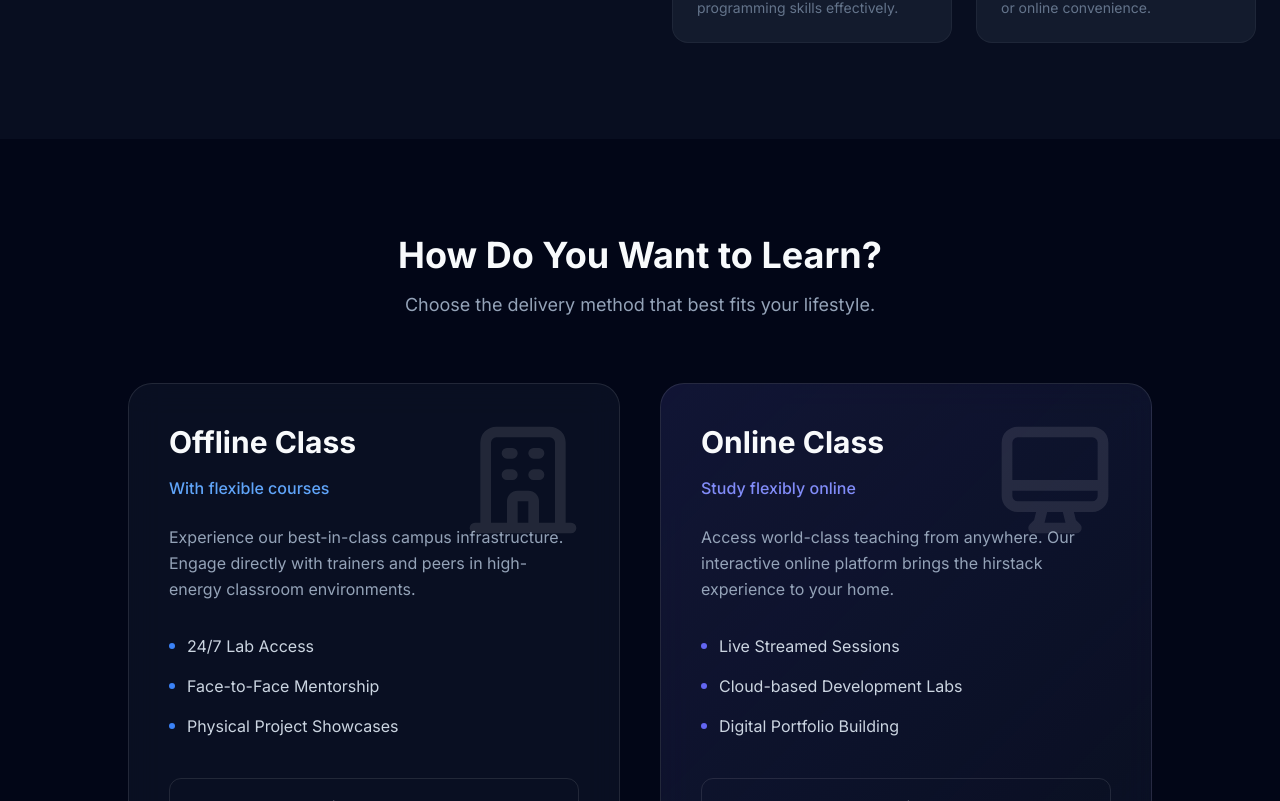
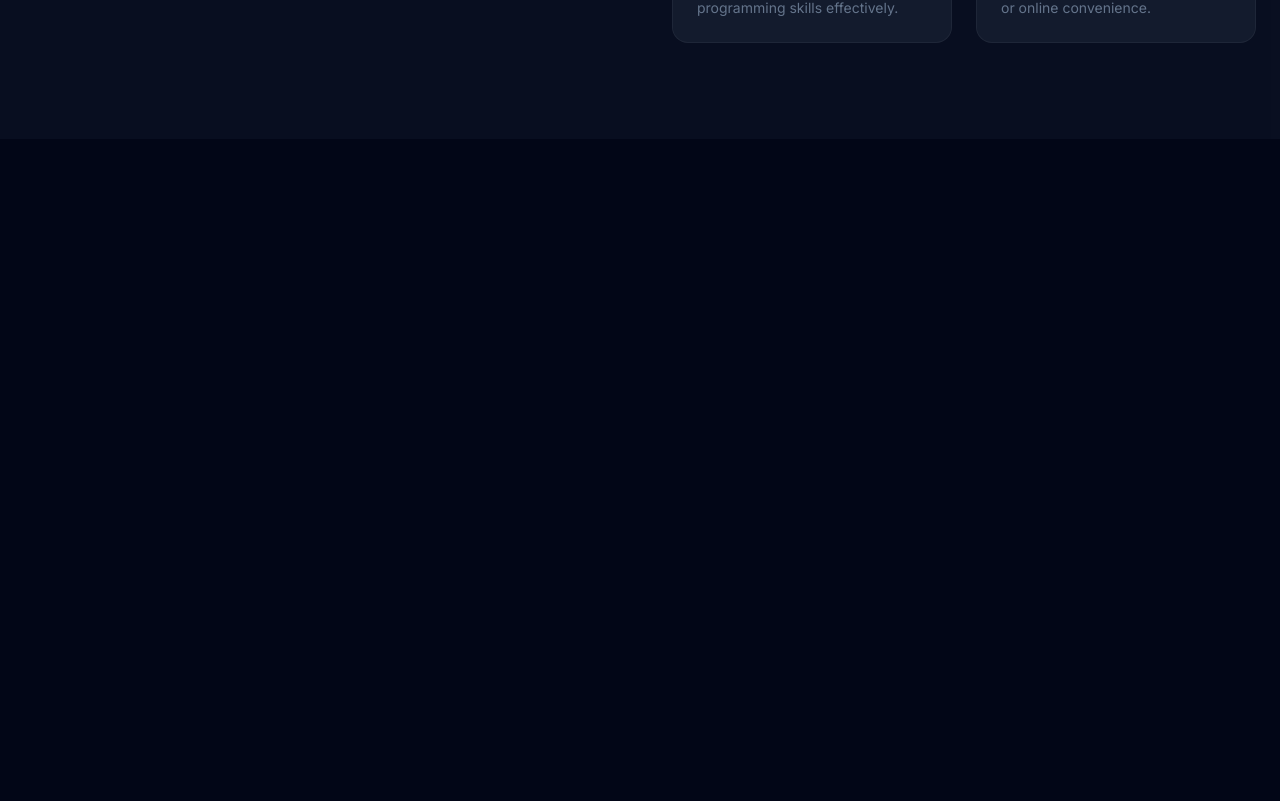
Before and after one commit to Zaidkhan-dev/hirstack, a React (Vite) app: page / in a window 1280 px wide. Shown: the part 859-1660 px from the top of the page. After the commit the page ends 998 px from the top, so only its background shows below. Built offline with nearby package versions, Linux system fonts and the light colour scheme; no server answers.

Commit message:
Test with just Navbar and About components

```diff
--- a/App.tsx
+++ b/App.tsx
@@ -2,11 +2,11 @@ import React, { useState, useEffect } from 'react';
 import { Navbar } from './components/Navbar';
 // import { Hero } from './components/Hero';
 import { About } from './components/About';
-import { CourseModes } from './components/CourseModes';
-import { FeaturedCourses } from './components/FeaturedCourses';
-import { CareerAdvisor } from './components/CareerAdvisor';
-import { Testimonials } from './components/Testimonials';
-import { Footer } from './components/Footer';
+// import { CourseModes } from './components/CourseModes';
+// import { FeaturedCourses } from './components/FeaturedCourses';
+// import { CareerAdvisor } from './components/CareerAdvisor';
+// import { Testimonials } from './components/Testimonials';
+// import { Footer } from './components/Footer';
 import { CustomCursor } from './components/CustomCursor';
 // import { ChatBot } from './components/ChatBot';
 
@@ -28,13 +28,13 @@ const App: React.FC = () => {
       <main>
         {/* <Hero /> */}
         <About />
-        <CourseModes />
+        {/* <CourseModes />
         <FeaturedCourses />
         <CareerAdvisor />
-        <Testimonials />
+        <Testimonials /> */}
       </main>
-      {/* <ChatBot /> */}
-      <Footer />
+      {/* <ChatBot />
+      <Footer /> */}
     </div>
   );
 };
```
